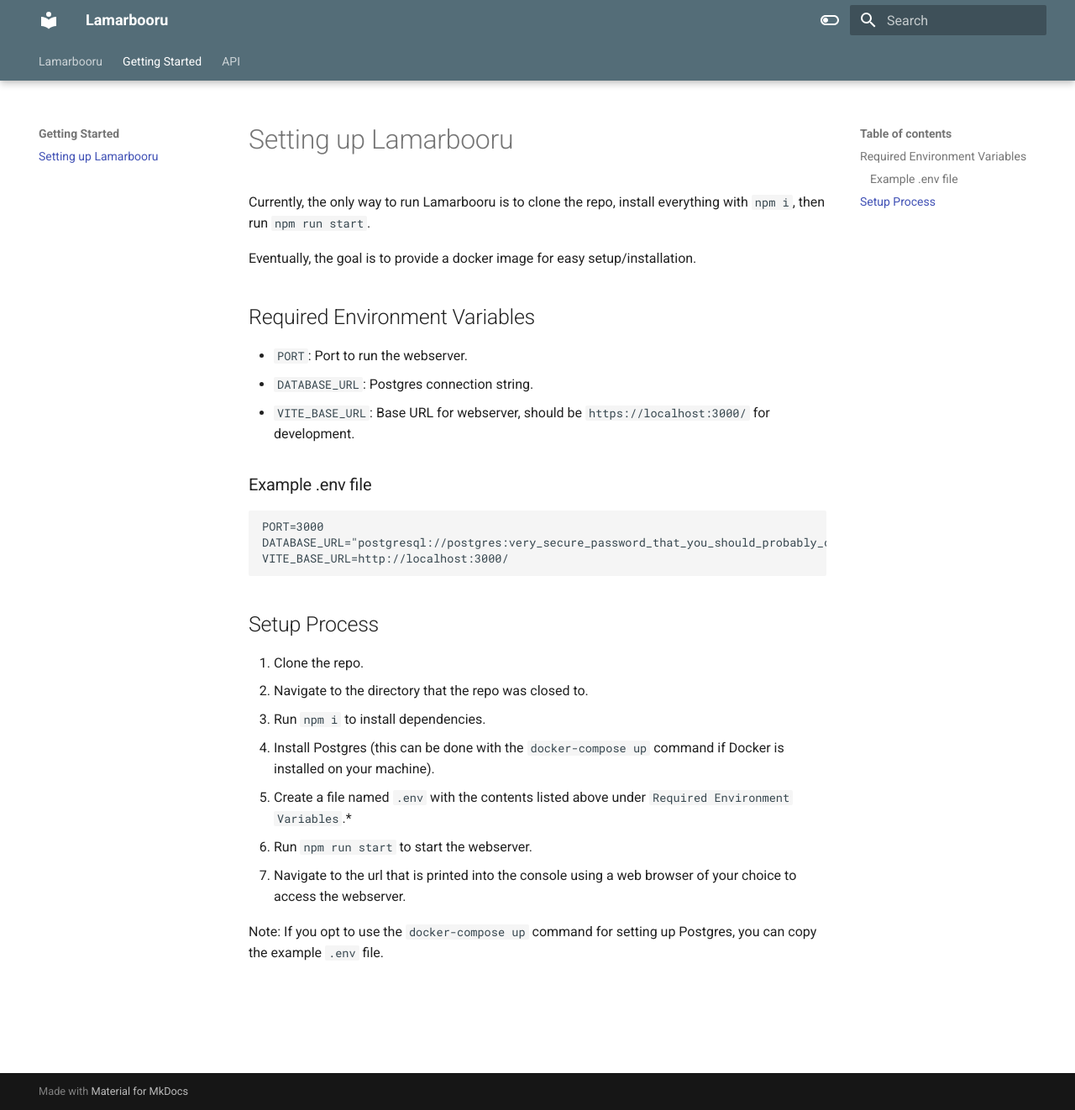
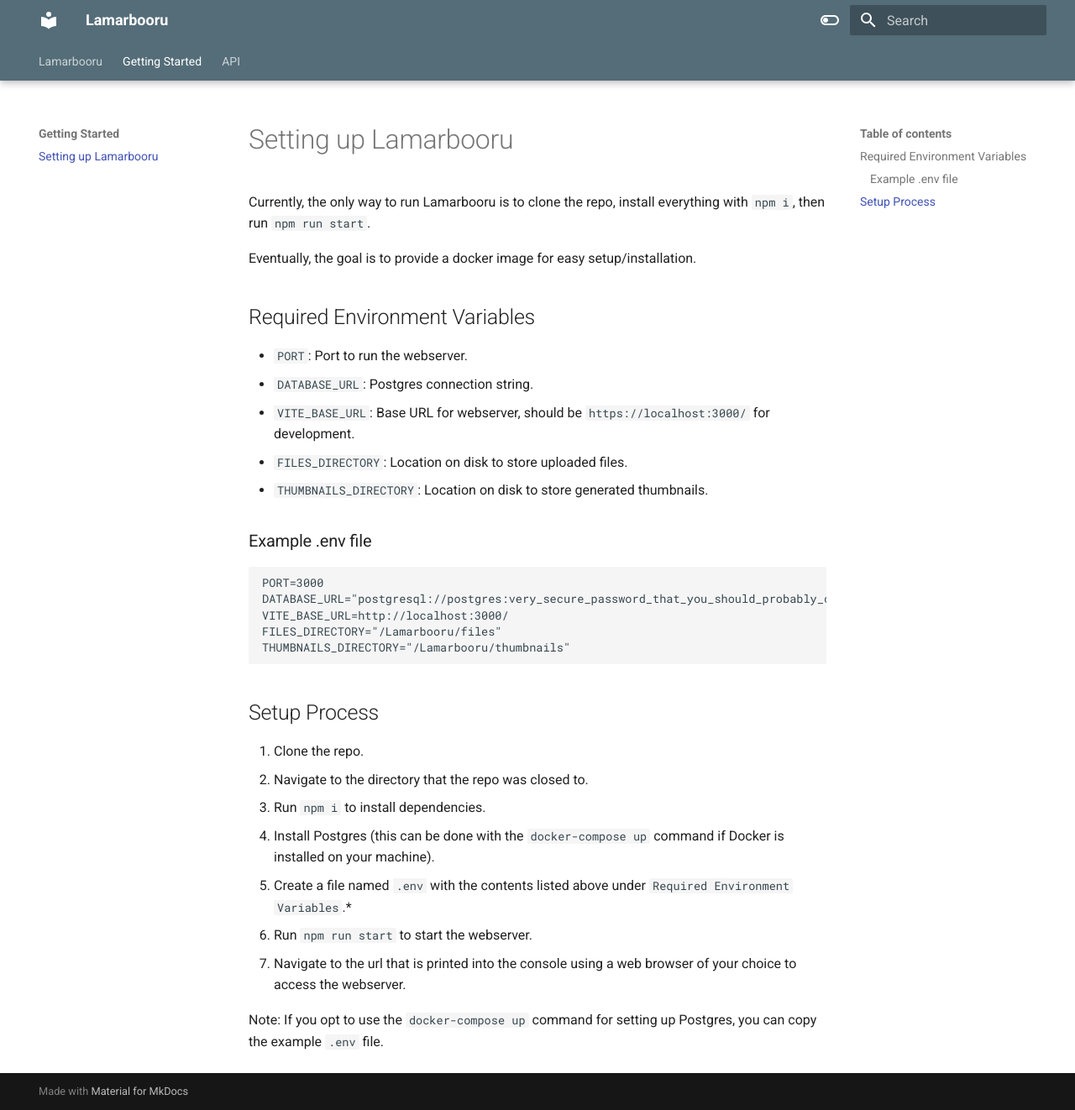
Before and after one commit to aylamar/lamarbooru, an MkDocs documentation site: the page built from docs/getting_started.md, in a window 1280 px wide and 1322 px high. Shown: the whole window at 84% size. Built offline with MkDocs 1.6.1 and Material for MkDocs 9.7.7, drawn with Linux system fonts in a browser that asks for light colours.

Commit message:
docs: update docs for new env variables

````diff
--- a/docs/getting_started.md
+++ b/docs/getting_started.md
@@ -9,6 +9,8 @@ Eventually, the goal is to provide a docker image for easy setup/installation.
 * `PORT`: Port to run the webserver.
 * `DATABASE_URL`: Postgres connection string.
 * `VITE_BASE_URL`: Base URL for webserver, should be `https://localhost:3000/` for development.
+* `FILES_DIRECTORY`: Location on disk to store uploaded files.
+* `THUMBNAILS_DIRECTORY`: Location on disk to store generated thumbnails.
 
 
 ### Example .env file
@@ -17,6 +19,8 @@ Eventually, the goal is to provide a docker image for easy setup/installation.
 PORT=3000
 DATABASE_URL="postgresql://postgres:very_secure_password_that_you_should_probably_change@localhost:5432/postgres?schema=postgres"
 VITE_BASE_URL=http://localhost:3000/
+FILES_DIRECTORY="/Lamarbooru/files"
+THUMBNAILS_DIRECTORY="/Lamarbooru/thumbnails"
 ```
 
 ## Setup Process
````
